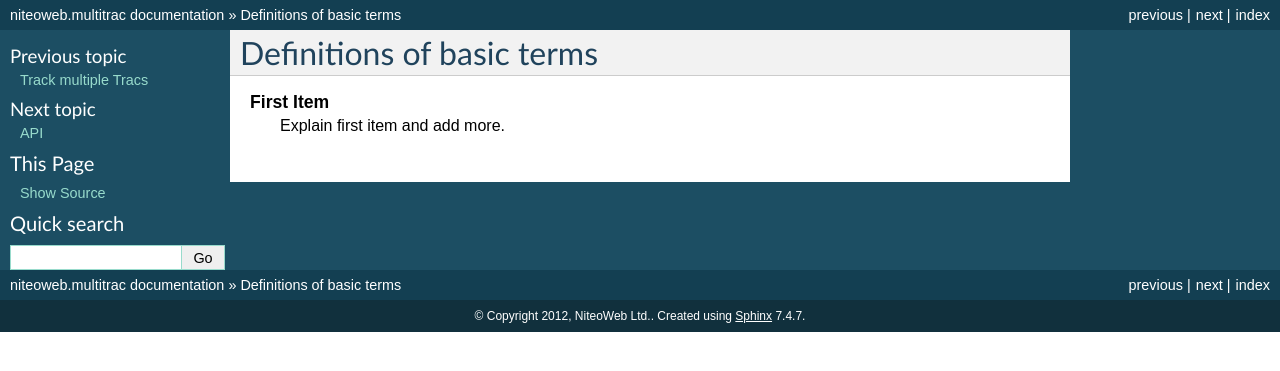
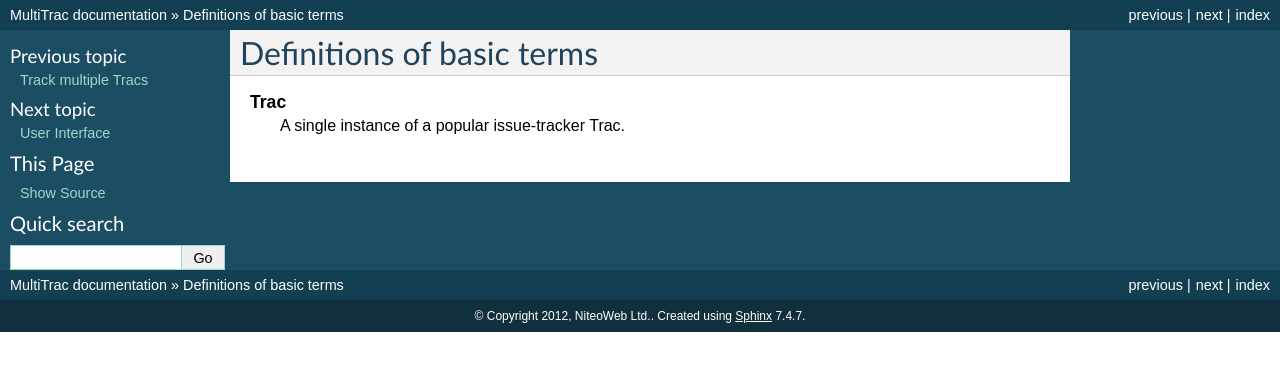
Before and after one commit to teamniteo/multitrac, a Sphinx documentation site: the page built from docs/sphinx/glossary.rst, in a window 1280 px wide. Shown: the top 371 px of the page. Built offline with Sphinx 7.4.7, drawn with Linux system fonts in a browser that asks for light colours.

Commit message:
initial docs

```diff
--- a/development.cfg
+++ b/development.cfg
@@ -102,7 +102,7 @@ recipe = zc.recipe.testrunner
 defaults = ['--exit-with-status', '--auto-color', '--auto-progress']
 eggs =
     ${buildout:eggs}
-    niteoweb.multitrac [test]
+    multitrac [test]
 
 
 # ======================================
--- a/docs/sphinx/api.rst
+++ b/docs/sphinx/api.rst
@@ -10,6 +10,3 @@ Utility functions, interfaces and exceptions.
 
 .. automodule:: multitrac
     :members:
-
-.. automodule:: multitrac.interfaces
-    :members:
--- a/docs/sphinx/conf.py
+++ b/docs/sphinx/conf.py
@@ -36,7 +36,7 @@ source_suffix = '.rst'
 master_doc = 'index'
 
 # General information about the project.
-project = u'niteoweb.multitrac'
+project = u'MultiTrac'
 copyright = u'%s, NiteoWeb Ltd.' % datetime.now().year
 
 # The version info for the project you're documenting, acts as replacement for
@@ -170,8 +170,8 @@ htmlhelp_basename = 'niteowebmultitracdoc'
 # (source start file, target name, title, author, documentclass [howto/manual])
 latex_documents = [
   ('index',
-   'niteowebmultitrac.tex',
-  u'niteoweb.multitrac Documentation',
+   'multitrac.tex',
+  u'MultiTrac Documentation',
   u'', 'manual'
   ),
 ]
--- a/docs/sphinx/glossary.rst
+++ b/docs/sphinx/glossary.rst
@@ -3,5 +3,5 @@ Definitions of basic terms
 
 .. glossary::
 
-    First Item
-        Explain first item and add more.
+    Trac
+        A single instance of a popular issue-tracker Trac.
--- a/docs/sphinx/index.rst
+++ b/docs/sphinx/index.rst
@@ -8,6 +8,7 @@ Table of Contents
    :maxdepth: 3
 
    glossary.rst
+   ui.rst
    api.rst
 
 .. include:: ../HISTORY.rst
```
Also changed, not shown: docs/sphinx/ui.rst (added, +30 -0 lines), docs/LICENSE.rst, docs/README.rst, docs/sphinx/hours.png (added), docs/sphinx/settings.png (added), docs/sphinx/tickets.png (added), 4 other files.
